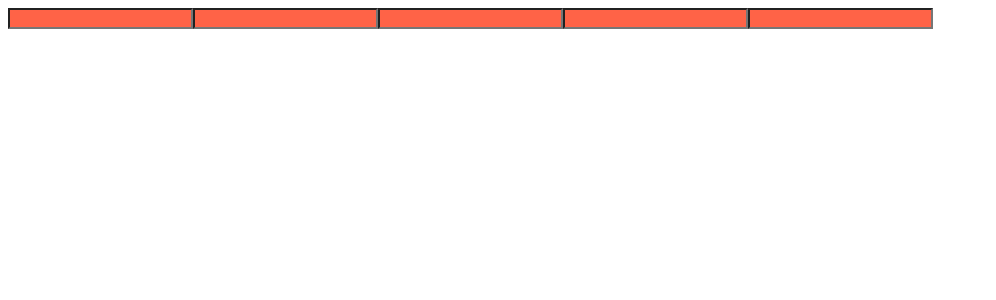
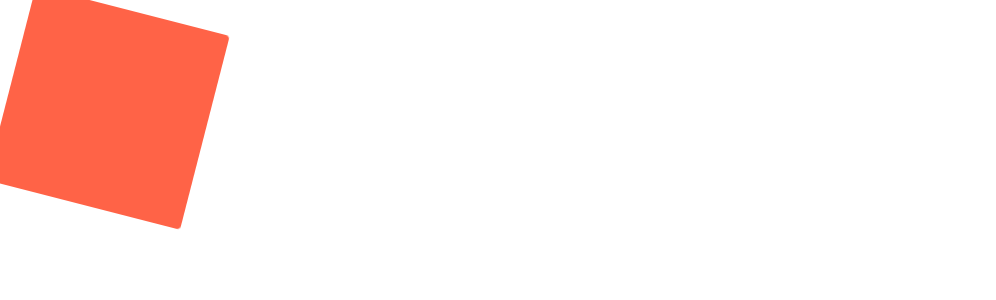
Before and after one commit to Hansoleeya/react-movie-app, a React (Create React App) app: page / in a window 1280 px wide. Shown: the top 300 px of the page, without its empty margins (0-996 px from the left). Built offline with nearby package versions, Linux system fonts and the light colour scheme.

Commit message:
animation

```diff
--- a/src/App.js
+++ b/src/App.js
@@ -1,23 +1,45 @@
-import styled from "styled-components";
+import styled,{keyframes} from "styled-components";
 
-const Father = styled.div`
+const Wrapper = styled.div`
   display: flex;
 `;
 
-const Input = styled.input.attrs({required: true, minLength: 10})`
+const animation = keyframes`
+  /* from{
+    transform: rotate(0deg);
+    border-radius: 0px;
+  }
+  to{
+    transform: rotate(360deg);
+    border-radius: 100px;
+  } */
+  0%{
+    transform: rotate(0deg);
+    border-radius: 0px;
+  }
+  50%{
+    transform: rotate(360deg);
+    border-radius: 100px;
+  }
+  100%{
+    transform: rotate(0deg);
+    border-radius: 0px;
+  }
+`;
+
+const Box = styled.div`
+  height : 200px;
+  width : 200px;
   background-color: tomato;
+  animation: ${animation} 1s linear infinite;
 `;
 
 
 function App() {
   return (
-    <Father as="header">
-      <Input/>
-      <Input/>
-      <Input/>
-      <Input/>
-      <Input/>
-    </Father>
+    <Wrapper>
+      <Box/>
+    </Wrapper>
   );
 }
 
```
